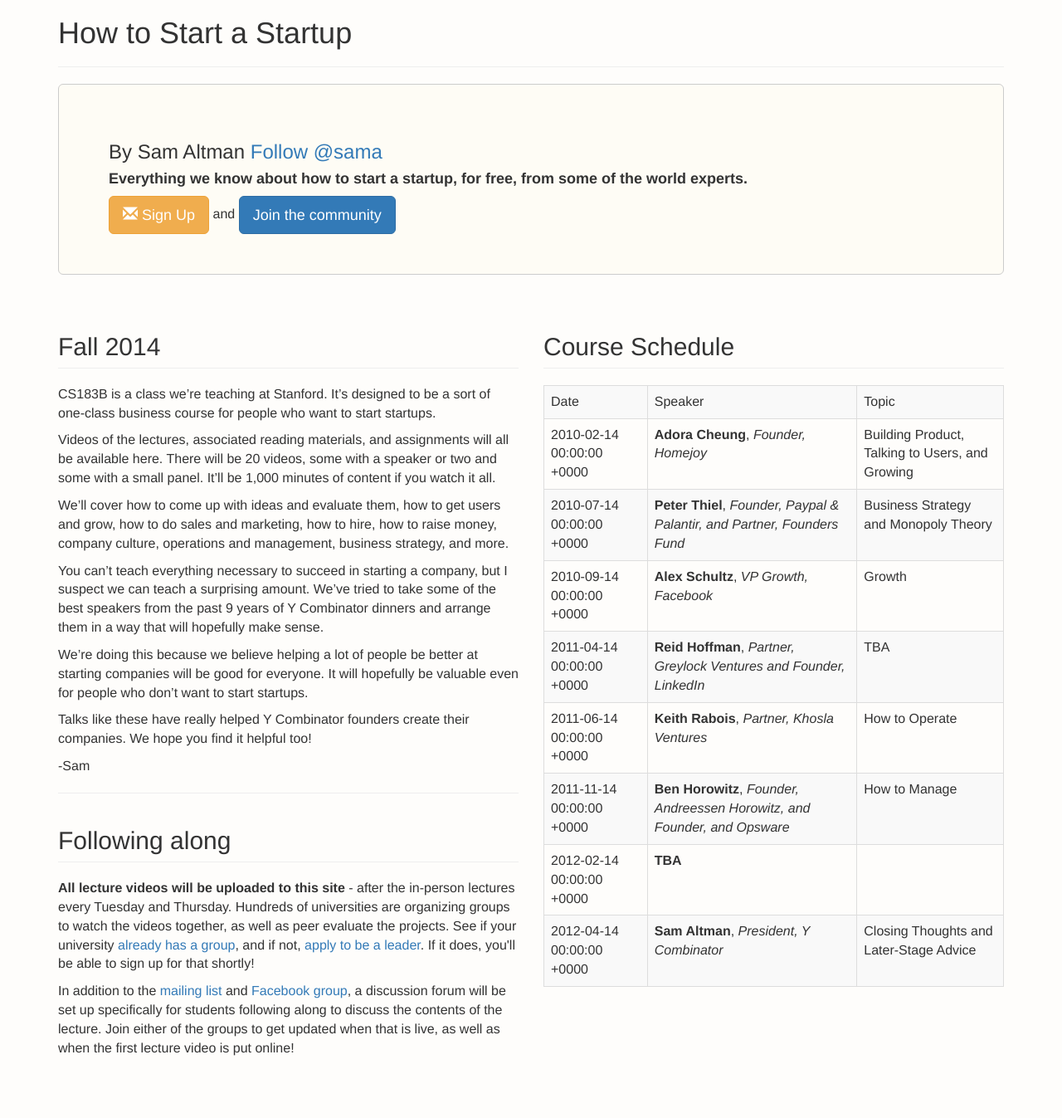
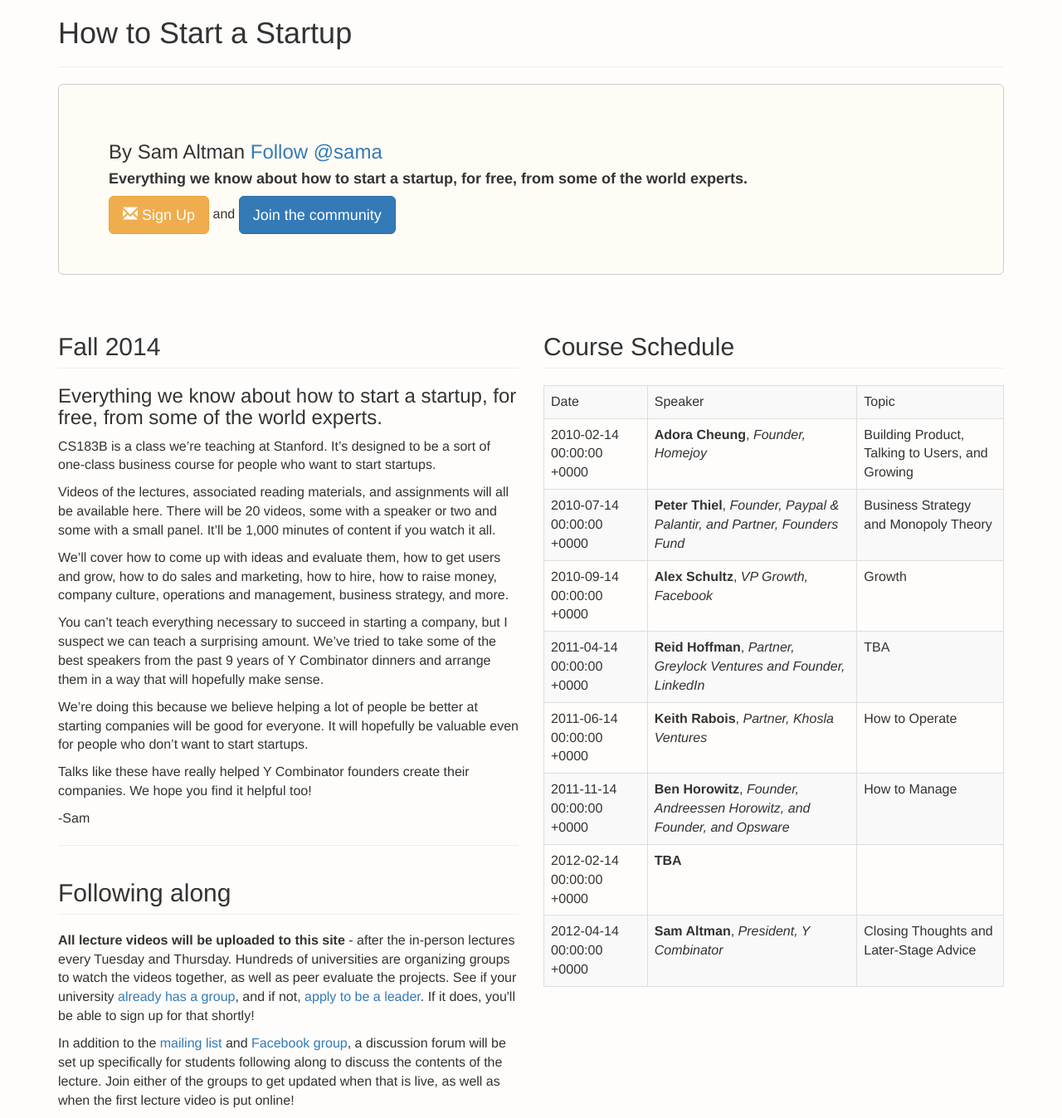
Before and after one commit to potluck/cs183b-bootstrap, a Jekyll site: the page built from index.md, in a window 1280 px wide. Shown: the whole page at 83% size. Built offline with Jekyll 4.4.1, drawn with Linux system fonts in a browser that asks for light colours; nearby versions of some CDN libraries; library files that are not in the unit come from our copies; comment, search, counter and statistics services are not loaded; a file with an impossible date is left out; before the commit the page ends 1285 px from its top, so only the background shows below that.

Commit message:
more copy

```diff
--- a/index.md
+++ b/index.md
@@ -15,7 +15,7 @@
     <h2 class="page-header">
       Fall 2014
     </h2>
-    <p></p>
+    <h3>Everything we know about how to start a startup, for free, from some of the world experts.</h3>
     <p>
     CS183B is a class we’re teaching at Stanford.  It’s designed to be a sort of one-class business course for people who want to start startups.
     </p>
```
Also changed, not shown: 1 other file.
